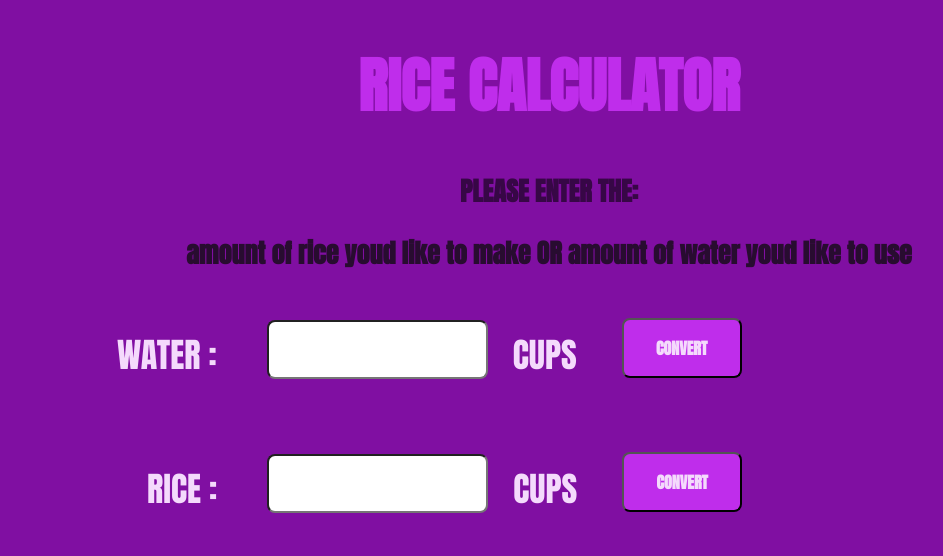
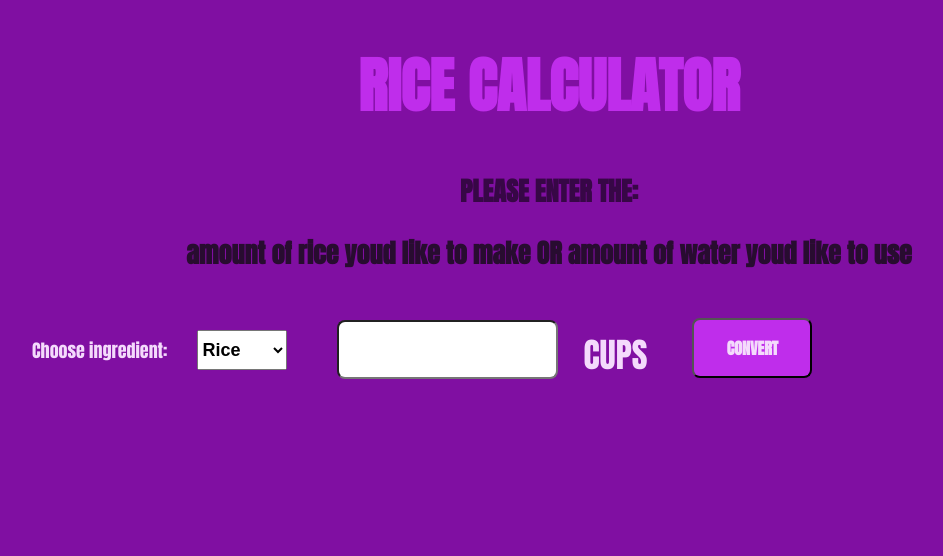
Before and after one commit to anvpeace/rice-water-ratio-calculator, a plain HTML site: page index.html in a window 1280 px wide. Shown: the whole page, without its empty margins (91-1034 px from the left). Drawn offline with Linux system fonts and the light colour scheme; a web font is replaced by a local one.

Commit message:
refactored code

```diff
--- a/index.html
+++ b/index.html
@@ -20,7 +20,18 @@
 
         <div class="water-conversion-container">
             <div class="conversion-water">
-                <p>WATER : </p>
+                <!-- <p>WATER : </p> -->
+                <div class="label-container">
+                    <label for="ingredients" style="font-size:18px ;">Choose ingredient:</label>
+                </div>
+
+                <div class="label-content">
+                    <select id="ingredient" style="width: 90px; height: 40px;">
+                        <option value="rice">Rice</option>
+                        <option value="water">Water</option>
+                    </select>
+                </div>
+
             </div>
             <div class="water-number">
                 <input id="water-amount" type="number" value="">
@@ -37,7 +48,7 @@
             </div> -->
         </div>
 
-        <div class="rice-conversion-container">
+        <!-- <div class="rice-conversion-container">
             <div class="conversion-rice">
                 <p>RICE : </p>
             </div>
@@ -48,10 +59,9 @@
                 <p>CUPS</p>
             </div>
 
-            <!-- <div class="water-btn"> -->
                 <button id="rice-convert" type="button">CONVERT</button>
 
-        </div>
+        </div> -->
 
         <script type="text/javascript" src="index.js"></script>
     </body>
--- a/styles.css
+++ b/styles.css
@@ -40,11 +40,14 @@ h2{
 .water-conversion-container{
     display: flex;
     padding-bottom: 10px;
+    margin-left: 85px;
 }
 
 .conversion-water{
-    display: block;
-    margin-left: 200px;
+    display: flex;
+    justify-content: space-between;
+    /* margin-left: 120px; */
+    margin-right: 30px;
     font-size: 34px;
     font-family: 'Anton', sans-serif;
     padding-bottom: 5px;
@@ -70,7 +73,7 @@ input{
     padding: 20px;
     /* margin-bottom: 30px; */
     margin-top: 25px;
-    margin-left: 50px;
+    margin-left: 20px;
     border-radius: 8px;
 }
 
@@ -132,3 +135,23 @@ button{
     /* padding-bottom: 10px; */
 
 }
+
+label{
+padding: 30px;
+}
+
+.label-container{
+    display: inline;
+    margin-top: 23px;
+}
+
+.label-content{
+display: inline;
+margin-top: 21px;
+
+}
+
+select{
+    font-size: large;
+    font-weight: bold;
+}
```
